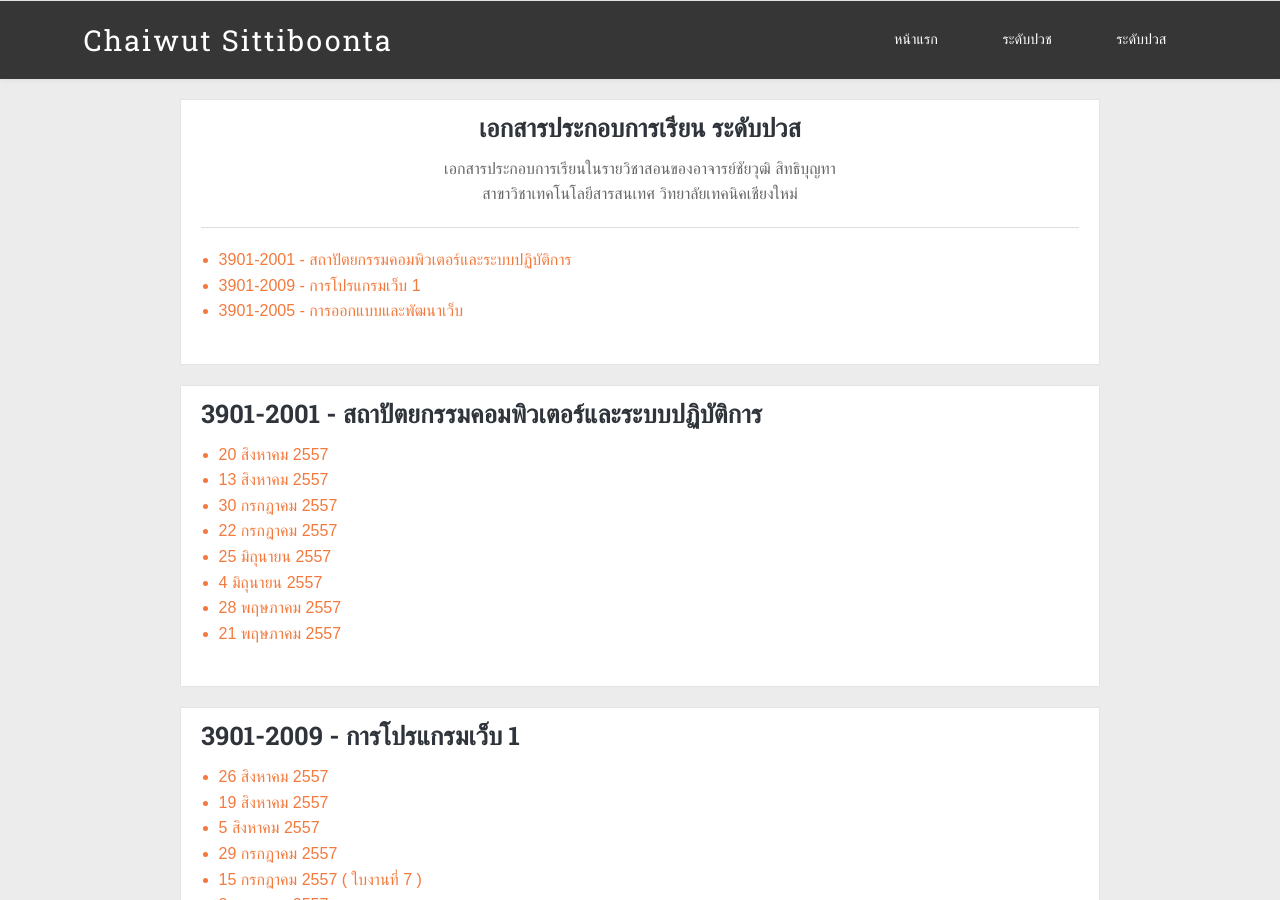
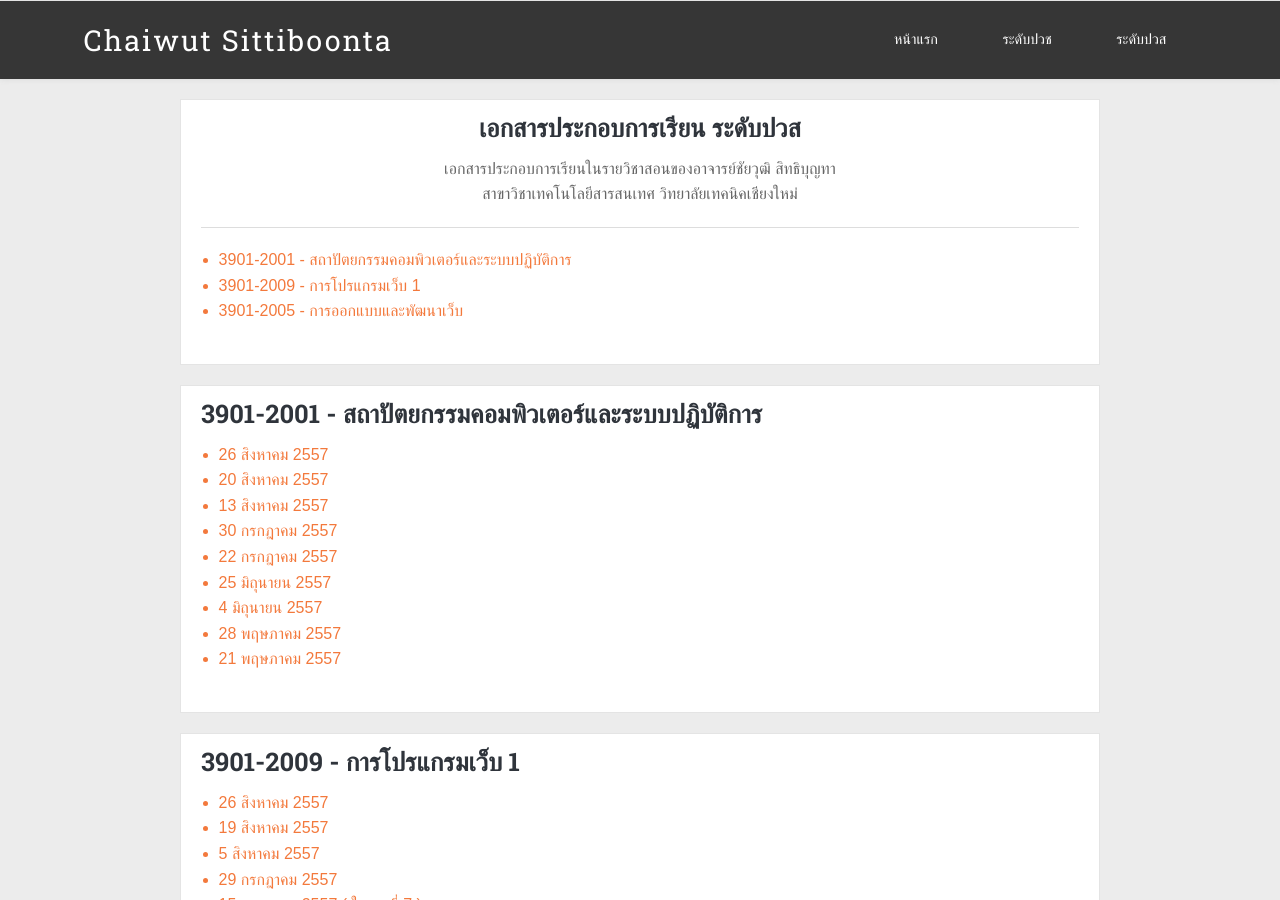
Before and after one commit to ichaiwut/ichaiwut.github.io, a Jekyll site: the page built from slides/high-diploma.html, in a window 1280 px wide and 900 px high. Built offline with Jekyll 4.4.1, drawn with Linux system fonts in a browser that asks for light colours; Markdown is read by kramdown in place of the engine named in the settings.

Commit message:
added slide

```diff
--- a/slides/high-diploma.html
+++ b/slides/high-diploma.html
@@ -32,6 +32,7 @@
 			<div class="post-list-container slide-con" id="com-art">
 				<h2>3901-2001 - สถาปัตยกรรมคอมพิวเตอร์และระบบปฏิบัติการ</h2>
 				<ul>
+					<li><a href="https://www.dropbox.com/s/9z2yo9f8wtxxqyg/3901-2001_27-08-14.pdf" target="_blank">26 สิงหาคม 2557</a></li>
 					<li><a href="https://www.dropbox.com/s/cve7270yanrl07n/3901-2001_20-08-14.pdf" target="_blank">20 สิงหาคม 2557</a></li>
 					<li><a href="https://www.dropbox.com/s/fxwuv1ev3u3xvdh/3901-2001_6-08-14.pdf" target="_blank">13 สิงหาคม 2557</a></li>
 					<li><a href="https://www.dropbox.com/s/fgh5qgyw11nkxz9/3901-2001_29-07-14.pdf" target="_blank">30 กรกฎาคม 2557</a></li>
```
